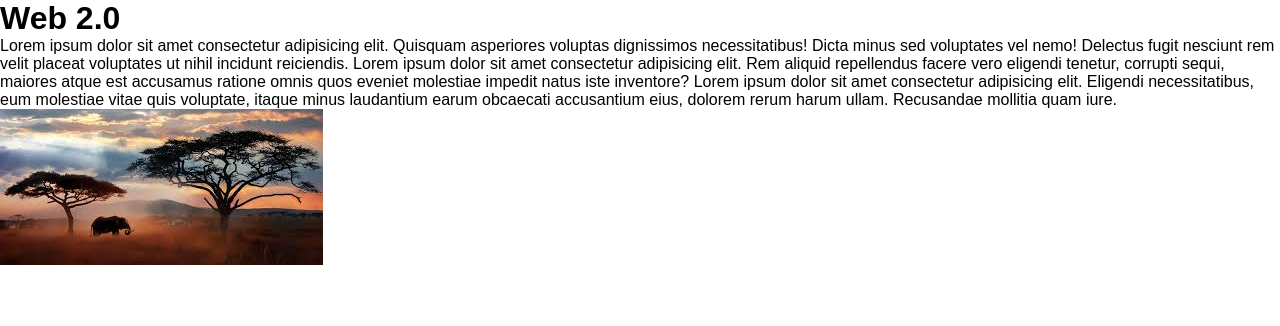
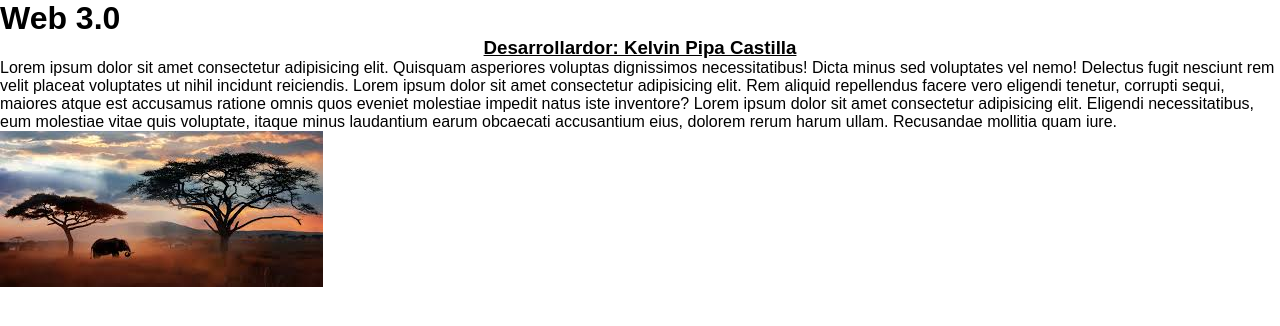
Before and after one commit to Kelvinpc/web-personal, a plain HTML site: page index.html in a window 1280 px wide. Drawn offline with Linux system fonts and the light colour scheme.

Commit message:
Se mejoró la UI

```diff
--- a/css/estilos.css
+++ b/css/estilos.css
@@ -4,3 +4,8 @@
   padding: 0;
   margin: 0;
 }
+
+h3{
+  text-align: center;
+  text-decoration: underline;
+}
--- a/index.html
+++ b/index.html
@@ -9,7 +9,10 @@
 </head>
 <body>
 
-  <h1>Web 2.0</h1>
+  <h1>Web 3.0</h1>
+  <h3>Desarrollardor: Kelvin Pipa Castilla</h3>
+  <h3></h3>
+
   <p>
     Lorem ipsum dolor sit amet consectetur adipisicing elit. Quisquam asperiores voluptas dignissimos necessitatibus! Dicta minus sed voluptates vel nemo! Delectus fugit nesciunt rem velit placeat voluptates ut nihil incidunt reiciendis.
     Lorem ipsum dolor sit amet consectetur adipisicing elit. Rem aliquid repellendus facere vero eligendi tenetur, corrupti sequi, maiores atque est accusamus ratione omnis quos eveniet molestiae impedit natus iste inventore?
```
